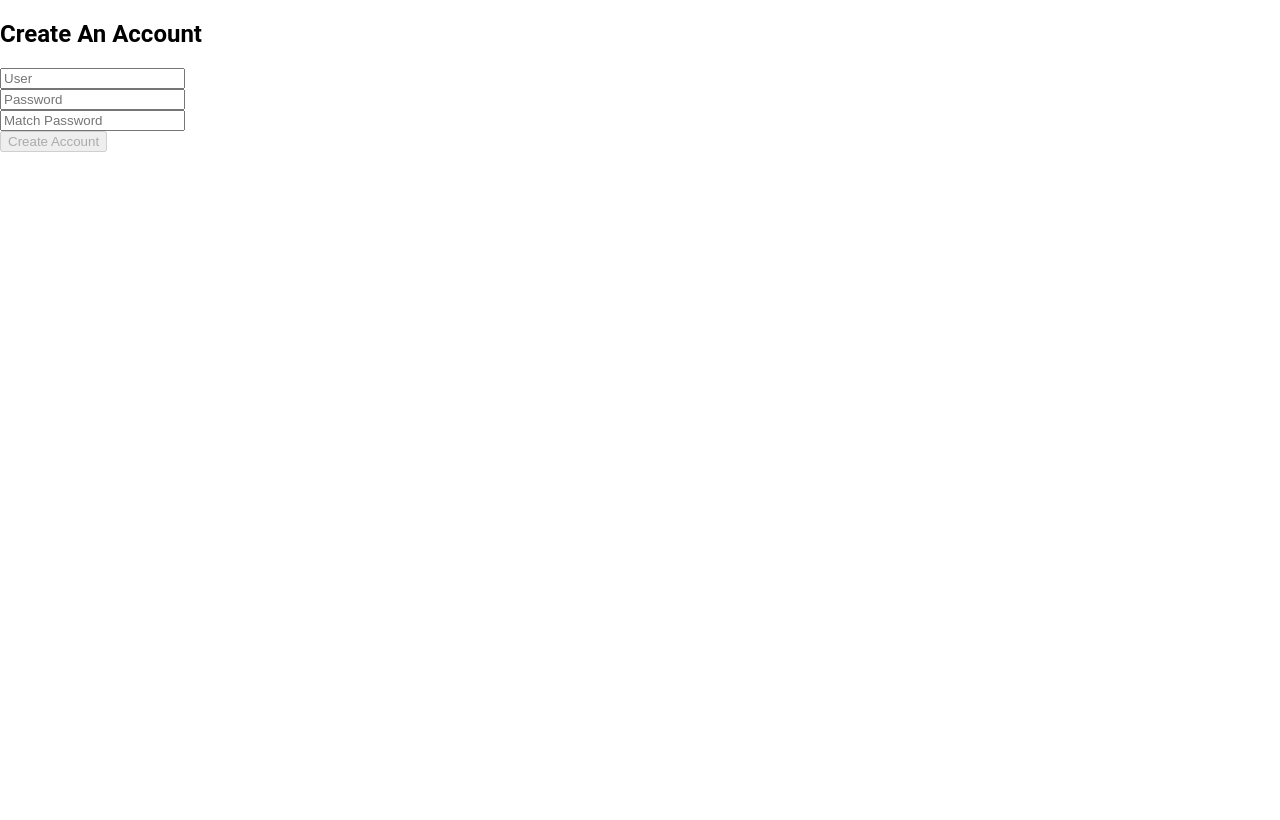
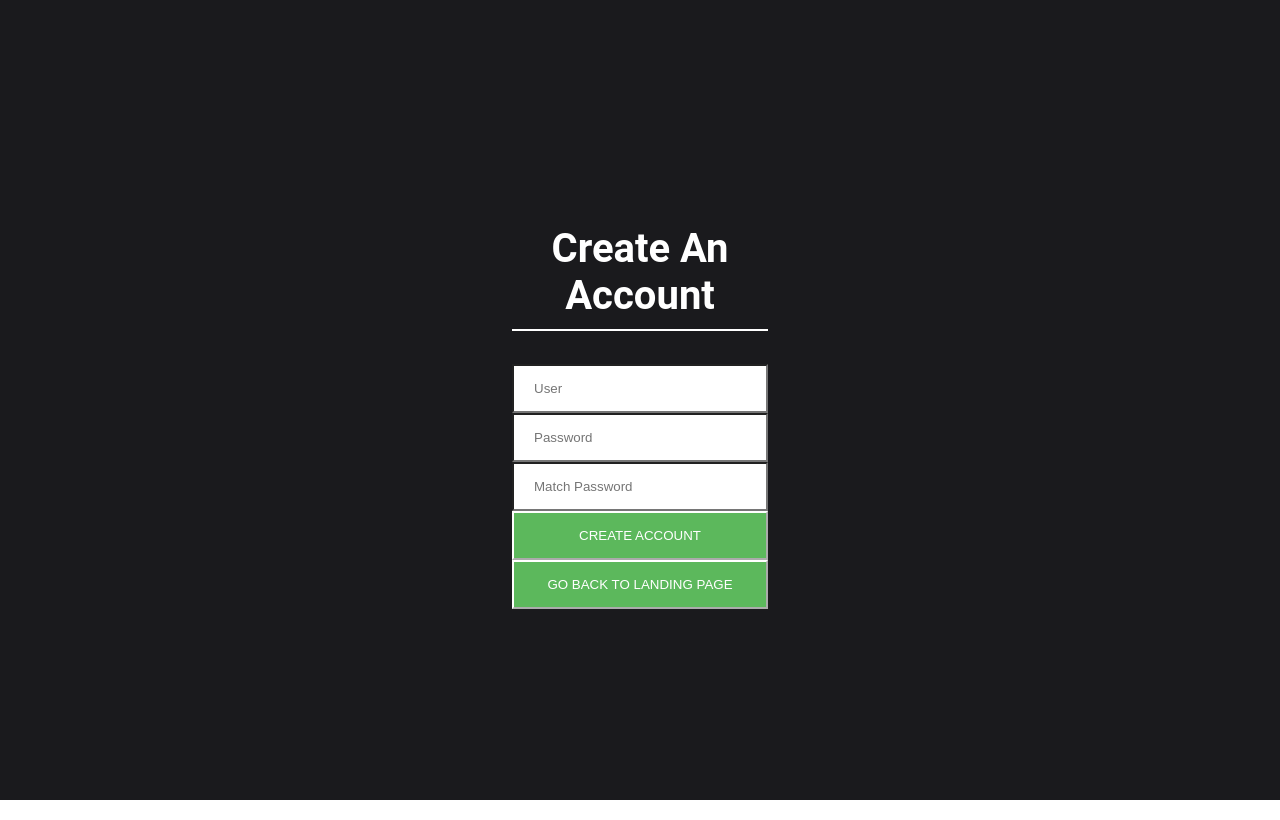
Before and after one commit to OmarMutd/Cross-Chat, a React (Create React App) app: page /CreateAnAccount in a window 1280 px wide. Built offline with nearby package versions, Linux system fonts and the light colour scheme.

Commit message:
upgraded links + css

```diff
--- a/src/CreateAnAccount/CreateAnAccount.css
+++ b/src/CreateAnAccount/CreateAnAccount.css
@@ -0,0 +1,25 @@
+.return-button {
+    text-transform: uppercase;
+      text-decoration: none;
+      background: #5CB85C;
+      padding: 15px 20px;
+      border-radius: 0;
+      display: inline-block;
+      width: 100%;
+      border-color: white;
+      padding: 15px 20px;
+      width: 100%;
+      color: #fff
+}
+
+.return-button:hover{
+    background-color:#4095c6;
+    color: black;
+
+    /* cursor: text;
+    cursor: row-resize;
+    cursor: move; */
+
+    cursor: pointer;
+
+    }
--- a/src/CreateAnAccount/CreateAnAccount.js
+++ b/src/CreateAnAccount/CreateAnAccount.js
@@ -60,17 +60,18 @@ export default function CreateAnAccount(props) {
 
 
     return (
-        <div>
+        <div className="joinOuterContainer">
             {/* onSubmit={handleSubmit(onSubmit)} */}
+            <div className="joinInnerContainer">
             <form >
 
-                <h2> Create An Account</h2>
+                <h2 className='header'> Create An Account</h2>
 
                 <div>
                     <input
                     // ref={register}
                     placeholder="User"
-                    className="user-box"
+                    className="joinInput"
                     type="text"
                     onChange={(event) => setName(event.target.value)}
                     ></input>
@@ -80,7 +81,7 @@ export default function CreateAnAccount(props) {
                     <input
                     // ref={register}
                     placeholder="Password"
-                    className="password-box"
+                    className="joinInput"
                     type="password"
                     onChange={(event) => setPassword(event.target.value)} >
                     </input>
@@ -90,7 +91,7 @@ export default function CreateAnAccount(props) {
                     <input
                     // ref={register}
                     placeholder="Match Password"
-                    className="password-repeat"
+                    className="joinInput"
                     type="password"
                     onChange={(event) => setMatchpassword(event.target.value)} >
                     </input>
@@ -99,12 +100,19 @@ export default function CreateAnAccount(props) {
 
 
                 <Link onClick={event => (!name || !password) ? event.preventDefault() : null} to='/SignInPage'>
-                <button disabled={!name || !password || password !== matchpassword}>
+                <button className='return-button' disabled={!name || !password || password !== matchpassword}>
                  Create Account
+                </button>
+                </Link>
+
+                <Link to='/'>
+                <button className='return-button'>
+                 Go Back to Landing Page
                 </button>
                 </Link>
 
 
             </form>
+            </div>
         </div>
     )}
--- a/src/ManageAccount/ManageAccount.css
+++ b/src/ManageAccount/ManageAccount.css
@@ -20,17 +20,28 @@
 
 .manage-button {
 display:inline-block;
+text-transform: uppercase;
+text-decoration: none;
+border: none;
 padding:0.3em 1.2em;
 margin:0 0.3em 0.3em 0;
 border-radius:2em;
 box-sizing: border-box;
-text-decoration:none;
 font-family:'Roboto',sans-serif;
 font-weight:300;
 color:#FFFFFF;
 background-color:#4eb5f1;
 text-align:center;
 transition: all 0.2s;
+color: #fff !important;
+      text-transform: uppercase;
+      text-decoration: none;
+      padding: 20px;
+      border-radius: 5px;
+      display: inline-block;
+      border: none;
+      width: 100%;
+
 }
 
 .manage-button:hover{
--- a/src/ManageAccount/ManageAccount.js
+++ b/src/ManageAccount/ManageAccount.js
@@ -3,21 +3,31 @@ import { Link } from 'react-router-dom';
 import './ManageAccount.css'
 function ManageAccount() {
     return (
-        <div className='Manage-form'>
-            <div className='Manage-inside-form'>
+        <div className='joinOuterContainer'>
+            <div className='joinInnerContainer'>
             <form >
-           <button className='manage-button'>
-               <Link to="/DeleteAccount">
+                <h3 className='header'> Manage Account</h3>
+
+          <Link to="/DeleteAccount"> <button className='manage-button'>
+
                 Delete Account
-                </Link>
-               </button>
 
-               <button className='manage-button'>
-               <Link to="/ChangePassword">
+               </button></Link>
+
+               <Link to="/ChangePassword"><button className='manage-button'>
+
                 Change Password
-                </Link>
-               </button>
+
+               </button></Link>
+
+                <Link to="/"><button className='manage-button'>
+
+                Go Back
+
+               </button> </Link>
+
                </form>
+
                </div>
         </div>
     )
```
Also changed, not shown: todo.txt.
